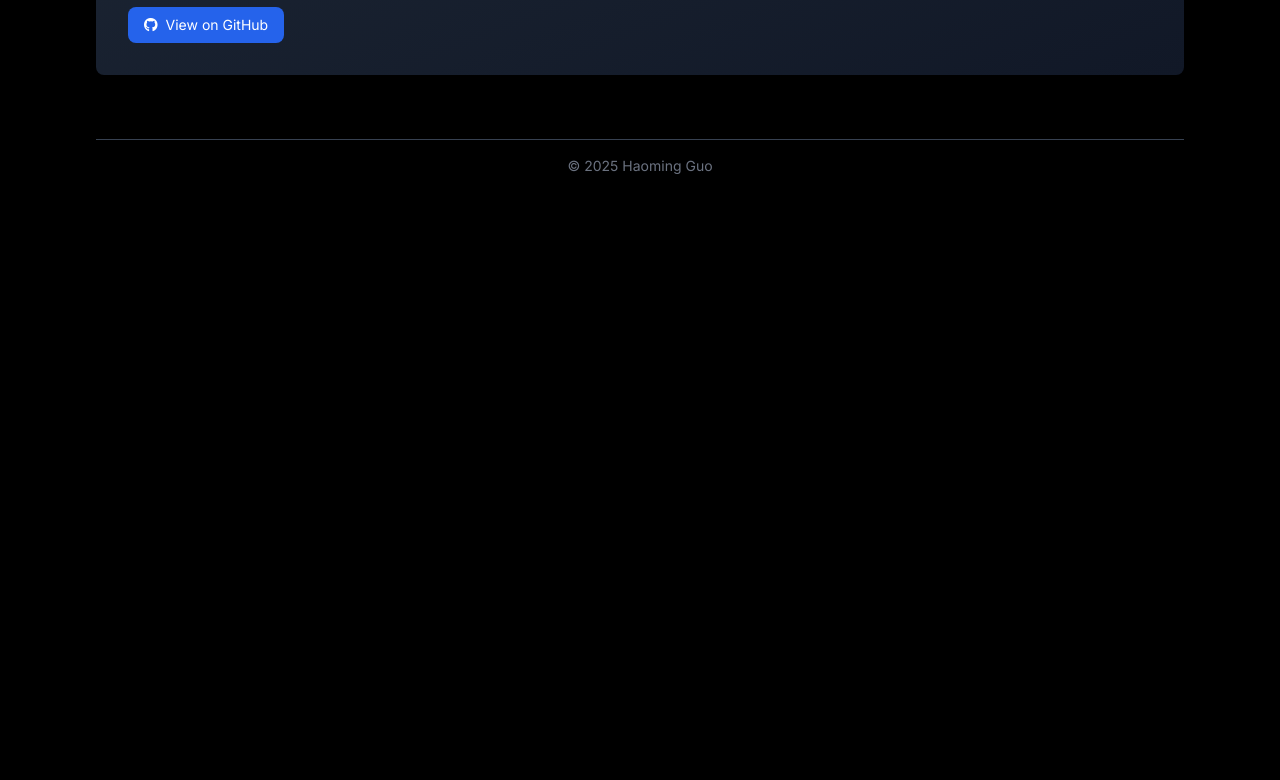
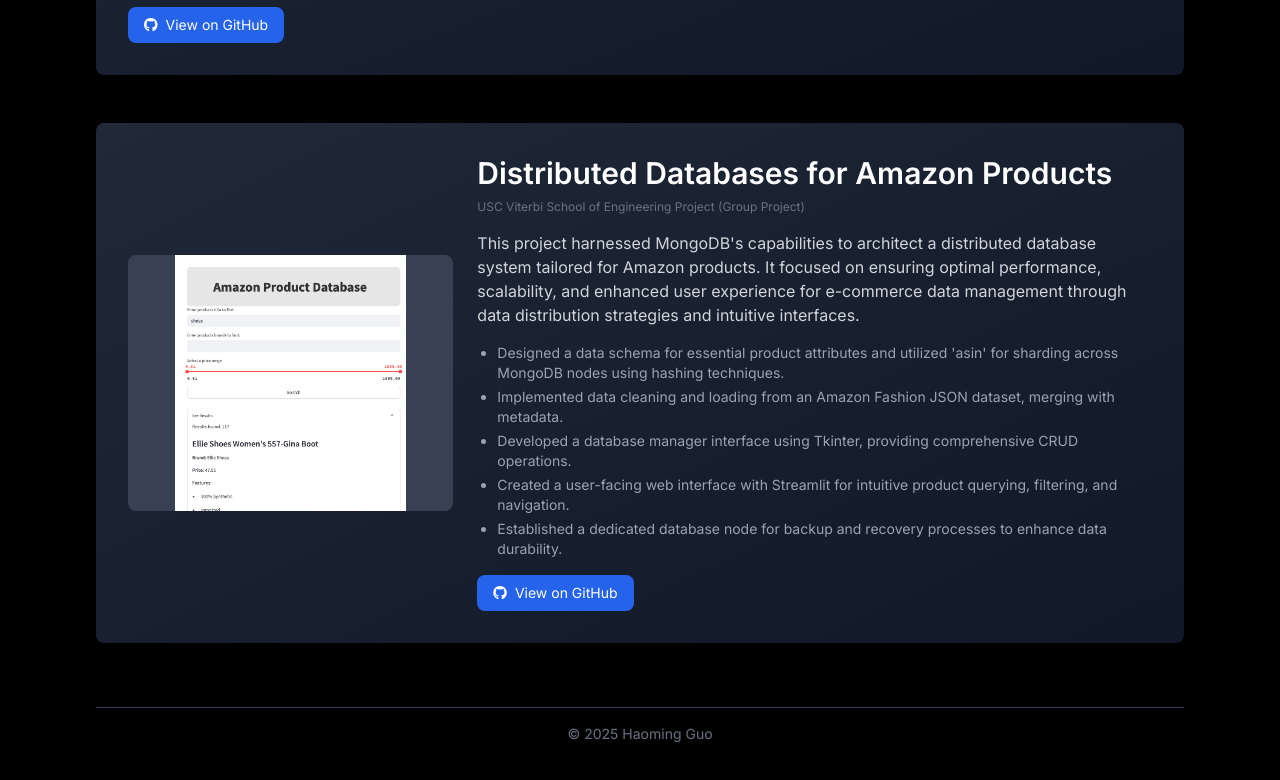
Before and after one commit to Kym1ng/Kym1ng, a plain HTML site: page projects.html in a window 1280 px wide. Shown: the part 1129-1909 px from the top of the page. Before the commit the page ends 1353 px from the top, so only its background shows below. Drawn offline with nearby package versions, Linux system fonts and the light colour scheme.

Commit message:
update projects page

```diff
--- a/projects.html
+++ b/projects.html
@@ -1,5 +1,6 @@
 <!DOCTYPE html>
 <html lang="en">
+
 <head>
     <meta charset="UTF-8">
     <meta name="viewport" content="width=device-width, initial-scale=1.0">
@@ -14,33 +15,43 @@
         body {
             font-family: 'Inter', sans-serif;
         }
+
         /* Style for bullet points if needed for project details */
         .project-details ul {
             list-style-type: disc;
-            padding-left: 1.25rem; /* Equivalent to pl-5 in Tailwind */
-            margin-top: 0.5rem; /* Equivalent to mt-2 */
+            padding-left: 1.25rem;
+            /* Equivalent to pl-5 in Tailwind */
+            margin-top: 0.5rem;
+            /* Equivalent to mt-2 */
         }
+
         .project-details li {
-            margin-bottom: 0.25rem; /* Equivalent to mb-1 */
+            margin-bottom: 0.25rem;
+            /* Equivalent to mb-1 */
         }
+
         /* Smooth scrolling for anchor links (though not strictly needed on this page if no internal links) */
         html {
             scroll-behavior: smooth;
         }
     </style>
 </head>
+
 <body class="bg-black text-gray-300 min-h-screen">
 
     <div class="container mx-auto max-w-6xl bg-black rounded-lg p-4 md:p-8">
 
-        <nav class="sticky top-0 z-50 mb-8 bg-gray-800 bg-opacity-90 backdrop-blur-sm rounded-lg shadow-lg p-4 flex justify-between items-center">
+        <nav
+            class="sticky top-0 z-50 mb-8 bg-gray-800 bg-opacity-90 backdrop-blur-sm rounded-lg shadow-lg p-4 flex justify-between items-center">
             <div>
-                <a href="index.html" class="text-gray-300 hover:text-white transition duration-200 text-sm md:text-base flex items-center">
+                <a href="index.html"
+                    class="text-gray-300 hover:text-white transition duration-200 text-sm md:text-base flex items-center">
                     <i class="fas fa-arrow-left mr-2"></i> Back to Homepage
                 </a>
             </div>
             <div>
-                <a href="mailto:kimigj999666@gmail.com" class="bg-gray-700 hover:bg-gray-600 text-white text-sm py-2 px-4 rounded-lg transition duration-200 border border-gray-600">
+                <a href="mailto:kimigj999666@gmail.com"
+                    class="bg-gray-700 hover:bg-gray-600 text-white text-sm py-2 px-4 rounded-lg transition duration-200 border border-gray-600">
                     Send Mail
                 </a>
             </div>
@@ -52,25 +63,40 @@
 
         <div class="space-y-12">
 
-            <section id="project-commodity-prediction" class="bg-gradient-to-br from-gray-800 to-gray-900 p-6 md:p-8 rounded-lg shadow-lg">
+            <section id="project-commodity-prediction"
+                class="bg-gradient-to-br from-gray-800 to-gray-900 p-6 md:p-8 rounded-lg shadow-lg">
                 <div class="grid grid-cols-1 md:grid-cols-3 gap-6 items-center">
-                    <div class="md:col-span-1 h-48 md:h-64 bg-gray-700 rounded-lg flex items-center justify-center overflow-hidden">
-                        <img src="LSTM.png" alt="LSTM Commodity Price Prediction Visual" class="w-full h-full object-contain" onerror="this.onerror=null; this.src='https://placehold.co/300x256/4B5563/FFFFFF?text=LSTM+Project';">
+                    <div
+                        class="md:col-span-1 h-48 md:h-64 bg-gray-700 rounded-lg flex items-center justify-center overflow-hidden">
+                        <img src="LSTM.png" alt="LSTM Commodity Price Prediction Visual"
+                            class="w-full h-full object-contain"
+                            onerror="this.onerror=null; this.src='https://placehold.co/300x256/4B5563/FFFFFF?text=LSTM+Project';">
                     </div>
                     <div class="md:col-span-2 project-details">
-                        <h2 class="text-2xl md:text-3xl font-semibold mb-2 text-white">Deep Learning for Commodity Price Prediction</h2>
+                        <h2 class="text-2xl md:text-3xl font-semibold mb-2 text-white">Deep Learning for Commodity Price
+                            Prediction</h2>
                         <p class="text-xs text-gray-500 mb-4">University of Liverpool - COMP390 (2022/23)</p>
                         <p class="text-gray-300 mb-4">
-                            This project focuses on the prediction of commodity prices using deep learning models, offering a comprehensive examination and performance analysis of various models on this task. The primary goal was to implement and evaluate the effectiveness of several machine learning and deep learning models in predicting the close prices of commodities based on historical price data.
+                            This project focuses on the prediction of commodity prices using deep learning models,
+                            offering a comprehensive examination and performance analysis of various models on this
+                            task. The primary goal was to implement and evaluate the effectiveness of several machine
+                            learning and deep learning models in predicting the close prices of commodities based on
+                            historical price data.
                         </p>
                         <ul class="text-gray-400 mb-4 text-sm space-y-1">
-                            <li>Implemented and compared Linear Regression, Support Vector Regression (SVR), Long Short-Term Memory (LSTM), and CNN+LSTM combined models.</li>
-                            <li>Analyzed the impact of additional features (e.g., moving averages, RSI) on LSTM model performance.</li>
-                            <li>Explored feature extraction using CNNs for different timeframes to feed into an LSTM for prediction.</li>
-                            <li>The study found LSTM to have relatively the best performance among the implemented models for this specific task and dataset.</li>
+                            <li>Implemented and compared Linear Regression, Support Vector Regression (SVR), Long
+                                Short-Term Memory (LSTM), and CNN+LSTM combined models.</li>
+                            <li>Analyzed the impact of additional features (e.g., moving averages, RSI) on LSTM model
+                                performance.</li>
+                            <li>Explored feature extraction using CNNs for different timeframes to feed into an LSTM for
+                                prediction.</li>
+                            <li>The study found LSTM to have relatively the best performance among the implemented
+                                models for this specific task and dataset.</li>
                         </ul>
                         <div class="flex space-x-3 mt-4">
-                            <a href="https://github.com/Kym1ng/LSTM_commodity_price_pred" target="_blank" rel="noopener noreferrer" class="bg-blue-600 hover:bg-blue-500 text-white text-sm py-2 px-4 rounded-lg transition duration-200 flex items-center space-x-2">
+                            <a href="https://github.com/Kym1ng/LSTM_commodity_price_pred" target="_blank"
+                                rel="noopener noreferrer"
+                                class="bg-blue-600 hover:bg-blue-500 text-white text-sm py-2 px-4 rounded-lg transition duration-200 flex items-center space-x-2">
                                 <i class="fab fa-github"></i>
                                 <span>View on GitHub</span>
                             </a>
@@ -79,25 +105,78 @@
                 </div>
             </section>
 
-            <section id="project-object-detection" class="bg-gradient-to-br from-gray-800 to-gray-900 p-6 md:p-8 rounded-lg shadow-lg">
+            <section id="project-object-detection"
+                class="bg-gradient-to-br from-gray-800 to-gray-900 p-6 md:p-8 rounded-lg shadow-lg">
                 <div class="grid grid-cols-1 md:grid-cols-3 gap-6 items-center">
-                    <div class="md:col-span-1 h-48 md:h-64 bg-gray-700 rounded-lg flex items-center justify-center text-gray-500 order-first md:order-last overflow-hidden">
-                         <img src="path/to/your/detr-project-image.png" alt="Object Detection with DETR Visual" class="w-full h-full object-contain" onerror="this.onerror=null; this.src='https://placehold.co/300x256/4B5563/FFFFFF?text=DETR+Project';">
+                    <div
+                        class="md:col-span-1 h-48 md:h-64 bg-gray-700 rounded-lg flex items-center justify-center text-gray-500 order-first md:order-last overflow-hidden">
+                        <img src="path/to/your/detr-project-image.png" alt="Object Detection with DETR Visual"
+                            class="w-full h-full object-contain"
+                            onerror="this.onerror=null; this.src='https://placehold.co/300x256/4B5563/FFFFFF?text=DETR+Project';">
                     </div>
                     <div class="md:col-span-2 project-details">
-                        <h2 class="text-2xl md:text-3xl font-semibold mb-2 text-white">Object Detection with DETR on KITTI Dataset</h2>
+                        <h2 class="text-2xl md:text-3xl font-semibold mb-2 text-white">Object Detection with DETR on
+                            KITTI Dataset</h2>
                         <p class="text-xs text-gray-500 mb-4">January 2024 - Present</p>
                         <p class="text-gray-300 mb-4">
-                            Developed and fine-tuned a DEtection TRansformer (DETR) model for object detection tasks using the challenging KITTI dataset. This involved creating a custom PyTorch dataset class for KITTI and adapting the model's architecture for optimal performance.
+                            Developed and fine-tuned a DEtection TRansformer (DETR) model for object detection tasks
+                            using the challenging KITTI dataset. This involved creating a custom PyTorch dataset class
+                            for KITTI and adapting the model's architecture for optimal performance.
                         </p>
                         <ul class="text-gray-400 mb-4 text-sm space-y-1">
                             <li>Implemented the KITTI API by transforming labels to a COCO-like format.</li>
-                            <li>Customized the final classification layer of a pre-trained DETR model to align with KITTI's label mapping.</li>
-                            <li>Achieved a <strong>12% increase</strong> in detection performance (average AP) through extensive hyperparameter optimization.</li>
+                            <li>Customized the final classification layer of a pre-trained DETR model to align with
+                                KITTI's label mapping.</li>
+                            <li>Achieved a <strong>12% increase</strong> in detection performance (average AP) through
+                                extensive hyperparameter optimization.</li>
                             <li>Enabled seamless model evaluation with enhanced performance metrics.</li>
                         </ul>
                         <div class="flex space-x-3 mt-4">
-                            <a href="#" target="_blank" rel="noopener noreferrer" class="bg-blue-600 hover:bg-blue-500 text-white text-sm py-2 px-4 rounded-lg transition duration-200 flex items-center space-x-2">
+                            <a href="#" target="_blank" rel="noopener noreferrer"
+                                class="bg-blue-600 hover:bg-blue-500 text-white text-sm py-2 px-4 rounded-lg transition duration-200 flex items-center space-x-2">
+                                <i class="fab fa-github"></i>
+                                <span>View on GitHub</span>
+                            </a>
+                        </div>
+                    </div>
+                </div>
+            </section>
+
+            <section id="project-amazon-db"
+                class="bg-gradient-to-br from-gray-800 to-gray-900 p-6 md:p-8 rounded-lg shadow-lg">
+                <div class="grid grid-cols-1 md:grid-cols-3 gap-6 items-center">
+                    <div
+                        class="md:col-span-1 h-48 md:h-64 bg-gray-700 rounded-lg flex items-center justify-center text-gray-500 overflow-hidden">
+                        <img src="amz.png" alt="Amazon DB Project Visual"
+                            class="w-full h-full object-contain"
+                            onerror="this.onerror=null; this.src='https://placehold.co/300x256/4B5563/FFFFFF?text=Amazon+DB';">
+                    </div>
+                    <div class="md:col-span-2 project-details">
+                        <h2 class="text-2xl md:text-3xl font-semibold mb-2 text-white">Distributed Databases for Amazon
+                            Products</h2>
+                        <p class="text-xs text-gray-500 mb-4">USC Viterbi School of Engineering Project (Group Project)
+                        </p>
+                        <p class="text-gray-300 mb-4">
+                            This project harnessed MongoDB's capabilities to architect a distributed database system
+                            tailored for Amazon products. It focused on ensuring optimal performance, scalability, and
+                            enhanced user experience for e-commerce data management through data distribution strategies
+                            and intuitive interfaces.
+                        </p>
+                        <ul class="text-gray-400 mb-4 text-sm space-y-1">
+                            <li>Designed a data schema for essential product attributes and utilized 'asin' for sharding
+                                across MongoDB nodes using hashing techniques.</li>
+                            <li>Implemented data cleaning and loading from an Amazon Fashion JSON dataset, merging with
+                                metadata.</li>
+                            <li>Developed a database manager interface using Tkinter, providing comprehensive CRUD
+                                operations.</li>
+                            <li>Created a user-facing web interface with Streamlit for intuitive product querying,
+                                filtering, and navigation.</li>
+                            <li>Established a dedicated database node for backup and recovery processes to enhance data
+                                durability.</li>
+                        </ul>
+                        <div class="flex space-x-3 mt-4">
+                            <a href="https://github.com/Kym1ng/AmazonProductRetrieve" target="_blank" rel="noopener noreferrer"
+                                class="bg-blue-600 hover:bg-blue-500 text-white text-sm py-2 px-4 rounded-lg transition duration-200 flex items-center space-x-2">
                                 <i class="fab fa-github"></i>
                                 <span>View on GitHub</span>
                             </a>
@@ -114,4 +193,5 @@
 
     </div>
 </body>
+
 </html>
```
Also changed, not shown: amz.png (added). Lines whose indentation alone changed are shown as unchanged.
